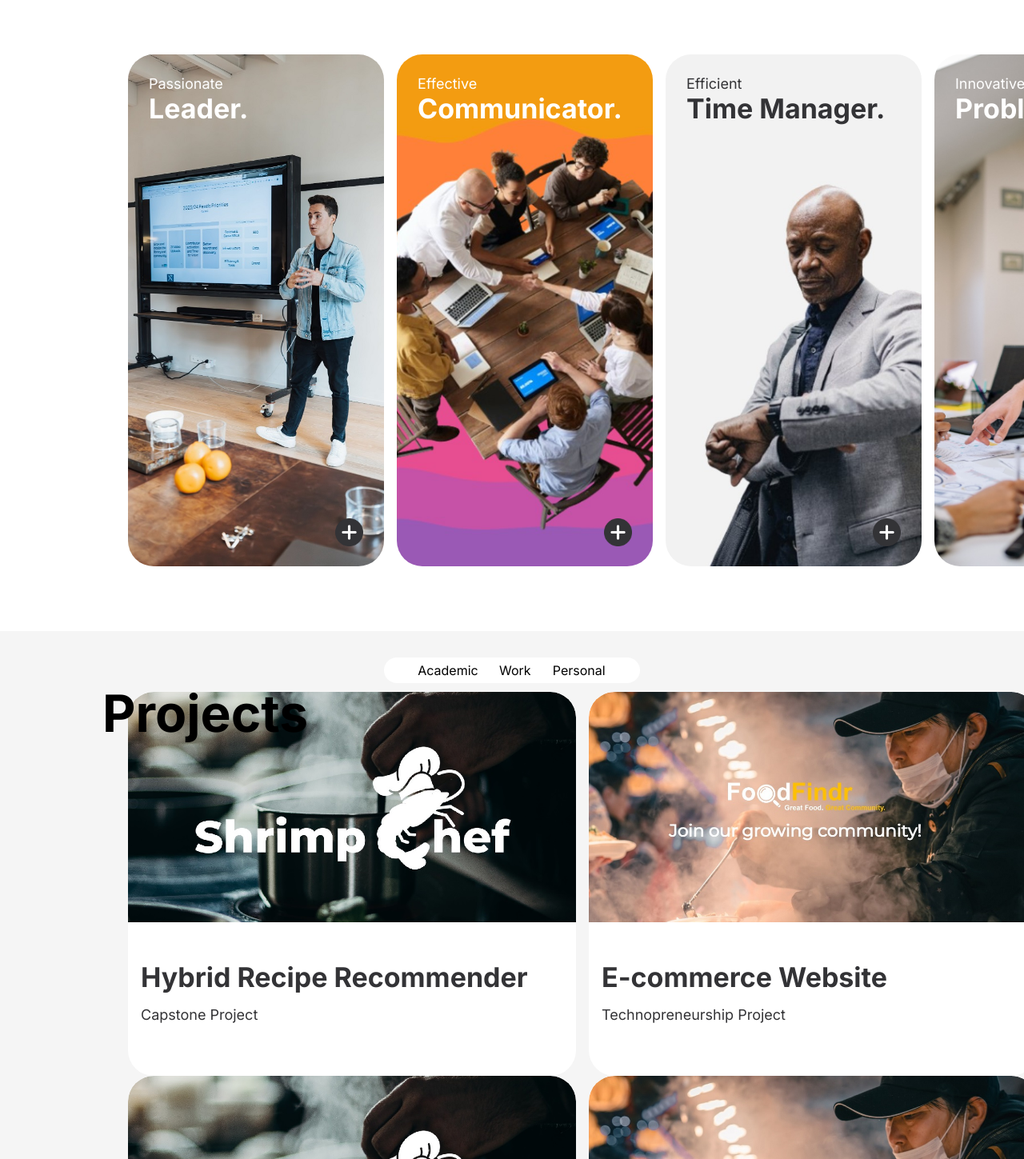
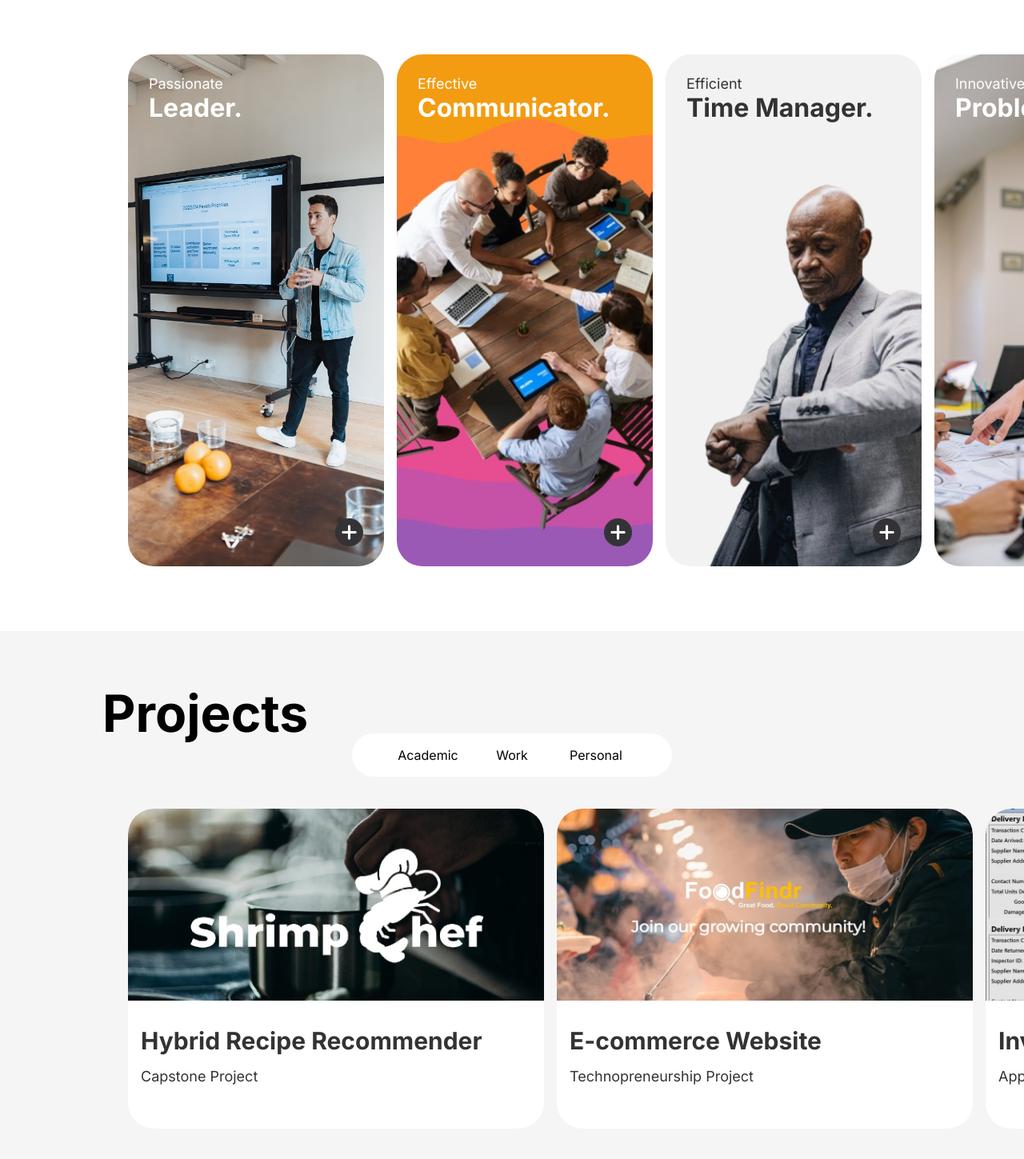
Before and after one commit to ravenbarajas/personalPortfolio, a React (Create React App) app: page / in a window 1280 px wide. Shown: the part 2001-3450 px from the top of the page at 80% size. Built offline with nearby package versions, Linux system fonts and the light colour scheme.

Commit message:
Fixed Projects Dimensions

```diff
--- a/src/pages/PeopleSkill.css
+++ b/src/pages/PeopleSkill.css
@@ -174,7 +174,7 @@
 }
 .soft-skill-logo-header p {
     color: #333336;
-    font-size: 34px;
+    font-size: 32px;
     font-weight: 900;
     font-family: 'Inter', sans-serif;
     justify-items: flex-start;
@@ -194,7 +194,7 @@
 }
 .soft-skill-logo-header-wbg p {
     color: #ffffff;
-    font-size: 34px;
+    font-size: 32px;
     font-weight: 900;
     font-family: 'Inter', sans-serif;
     justify-items: flex-start;
--- a/src/pages/Projects.css
+++ b/src/pages/Projects.css
@@ -5,7 +5,8 @@
 }
 .projects-column {
   width: 100%;
-  height: 930px;
+  display: flex;
+  flex-direction: column;
   opacity: 100%;
 }
 .projects-heading {
@@ -28,21 +29,20 @@
 .projects-section {
   display: flex;
   flex-direction: column;
-  height: 802px;
   justify-content: center;
   background-color: #f5f5f5;
 }
 .projects-section-nav-container {
-  height: 10%;
   width: 100%;
   display: flex;
   justify-content: center;
   align-items: center;
   background-color: #f5f5f5;
+  margin: 0;
 }
 .projects-section-nav {
-  height: 60%;
-  width: 25%;
+  height: 100%;
+  width: 400px;
   display: flex;
   justify-content: center;
   justify-items: center;
@@ -50,12 +50,13 @@
   align-self: center;
   background-color: #ffffff;
   border-radius: 3rem;
+  margin: 0;
 }
 .projects-nav-btn {
   display: flex;
   justify-content: center;
   align-items: center;
-  min-width: 25%;
+  min-width: 105px;
   border: none;
   border-radius: 3rem;
   height: 85%;
@@ -71,7 +72,7 @@
   color: #ffffff;
 }
 .projects-section-row {
-  height: 90%;
+  height: 30rem;
   display: flex;
   justify-content: start;
   align-items: center;
@@ -79,8 +80,6 @@
 }
 .project-card-container {
   flex: 0 0 auto; /* Prevent soft skills from shrinking */
-  width: 480px;
-  height: 480px; /* Adjusted height to fit hexagon */
   background-color: #f5f5f5;
   margin-right: 16px;
   display: flex;
@@ -89,8 +88,8 @@
 }
 .project-card {
   flex: 0 0 auto; /* Prevent soft skills from shrinking */
-  width: 560px;
-  height: 480px; /* Adjusted height to fit hexagon */
+  width: 520px;
+  height: 400px; /* Adjusted height to fit hexagon */
   background-color: #ffffff;
   margin-right: 16px;
   display: flex;
@@ -136,12 +135,12 @@
 }
 .project-card-header-wbg p {
   color: #333336;
-  font-size: 34px;
+  font-size: 30px;
   font-weight: 900;
   font-family: 'Inter', sans-serif;
   justify-items: flex-start;
   text-align: start;
-  padding-top: 3rem;
+  padding-top: 2rem;
   padding-left: 1rem;
   margin: 0;
 }
--- a/src/pages/Projects.js
+++ b/src/pages/Projects.js
@@ -73,6 +73,8 @@ function Projects() {
                 </div>
             </div>
           </div>
+        </div>
+        <div className='projects-section'>
           <div className='projects-section-row'>
             <div className="project-card-container">
                 <div className="project-card">
```
